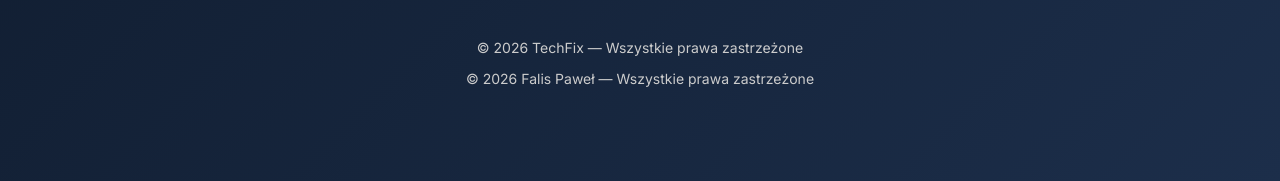
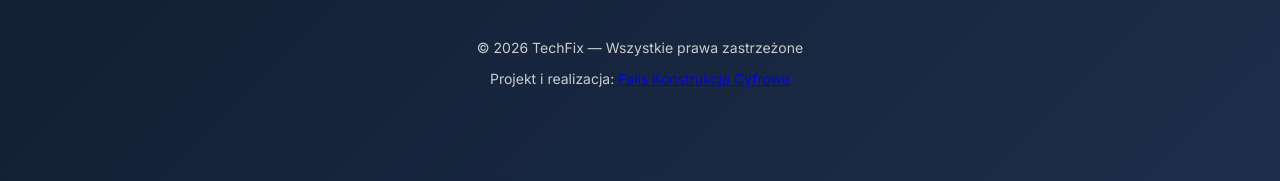
Before and after one commit to Tranitzu/techfix-website, a plain HTML site: page index.html in a window 1280 px wide. Shown: the part 3321-3502 px from the top of the page. Drawn offline with Linux system fonts and the light colour scheme.

Commit message:
Fix HTML formatting and structure

```diff
--- a/index.html
+++ b/index.html
@@ -196,7 +196,7 @@
 
             <div class="footer-copy">
                 <p>© 2026 TechFix — Wszystkie prawa zastrzeżone</p>
-                <p>© 2026 Falis Paweł — Wszystkie prawa zastrzeżone</p>
+                <p>Projekt i realizacja: <a href="https://konstrukcjecyfrowe.pl" target="_blank" rel="noopener">Falis Konstrukcje Cyfrowe</a></p>
             </div>
         </div>
 
```
